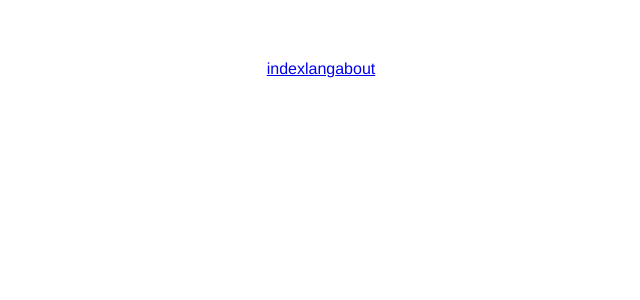
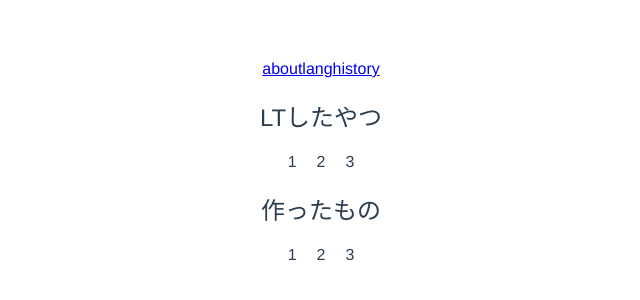
Before and after one commit to ryu1-1uyr/mypage, a Vue app: page /#/history in a window 1280 px wide. Shown: the top 300 px of the page, without its empty margins (319-959 px from the left). Built offline with nearby package versions, Linux system fonts and the light colour scheme.

Commit message:
コンポーネントを分けた

```diff
--- a/src/App.vue
+++ b/src/App.vue
@@ -1,8 +1,8 @@
 <template>
   <div id="app">
-    <a href="/#/">index</a>
+    <a href="/#/about">about</a>
     <a href="/#/lang">lang</a>
-    <a href="/#/about">about</a>
+    <a href="/#/history">history</a>
 
     <router-view/>
   </div>
--- a/src/components/about.vue
+++ b/src/components/about.vue
@@ -5,25 +5,22 @@
     <p>純潔の沖縄人。</p>
     <p>2017年の2月ごろからコード書き始めましたひよっこです</p>
 
+    <div>
+      <p>{{msg}}</p>
+    </div>
+
     <h2>link</h2>
 
     <p>twitter</p>
-    <a href="https://www.google.co.jp/"  Target="_blank">
-      <img src="./../assets/logo.png" />
+    <a href="https://www.google.co.jp/"  Target="_blank" >
+      <img src="./../assets/Twitter_Logo_WhiteOnBlue.png" class="logo"/>
     </a>
 
     <p>GitHub</p>
-    <a href="">
-      <img src="" alt="">
+    <a href="https://github.com/s17001" Target="_blank" >
+      <img src="./../assets/GitHub-Mark-32px.png" class="logo"/>
     </a>
 
-    <h3>LTとかした勉強会</h3>
-    <ul>
-      <li>1</li>
-      <li>2</li>
-      <li>3</li>
-      <li>456</li>
-    </ul>
 
 
 
@@ -35,7 +32,8 @@ export default {
   name: 'about',
   data () {
     return {
-      msg: 'about'
+      msg: '沖縄で専門学生してます。javascriptが好き。メモ代わりにつぶやく事多いです。人間初見プレイ中。',
+      img: 'https://pbs.twimg.com/profile_images/966496730387640320/EzKcwnJo_400x400.jpg'
     }
   }
 }
@@ -57,4 +55,8 @@ li {
 a {
   color: #42b983;
 }
+.logo{
+  width: 32px;
+  height: 32px;
+}
 </style>
--- /dev/null
+++ b/src/components/history.vue
@@ -0,0 +1,43 @@
+<template>
+  <div>
+    <h2>LTしたやつ</h2>
+    <ul>
+      <li>1</li>
+      <li>2</li>
+      <li>3</li>
+    </ul>
+    <h2>作ったもの</h2>
+    <ul>
+      <li>1</li>
+      <li>2</li>
+      <li>3</li>
+    </ul>
+  </div>
+</template>
+
+<script>
+    export default {
+        name: "sonota"
+    }
+</script>
+
+<style scoped>
+  h1, h2 {
+    font-weight: normal;
+  }
+  ul {
+    list-style-type: none;
+    padding: 0;
+  }
+  li {
+    display: inline-block;
+    margin: 0 10px;
+  }
+  a {
+    color: #42b983;
+  }
+  .logo{
+    width: 32px;
+    height: 32px;
+  }
+</style>
--- a/src/router/index.js
+++ b/src/router/index.js
@@ -3,6 +3,8 @@ import Router from 'vue-router'
 import lang from '@/components/lang'
 import index from '@/components/index'
 import about from '@/components/about'
+import history from '@/components/history'
+
 
 Vue.use(Router)
 
@@ -23,5 +25,10 @@ export default new Router({
       name: 'about',
       component: about
     },
+    {
+      path: '/history',
+      name: 'history',
+      component: history
+    }
   ]
 })
```
